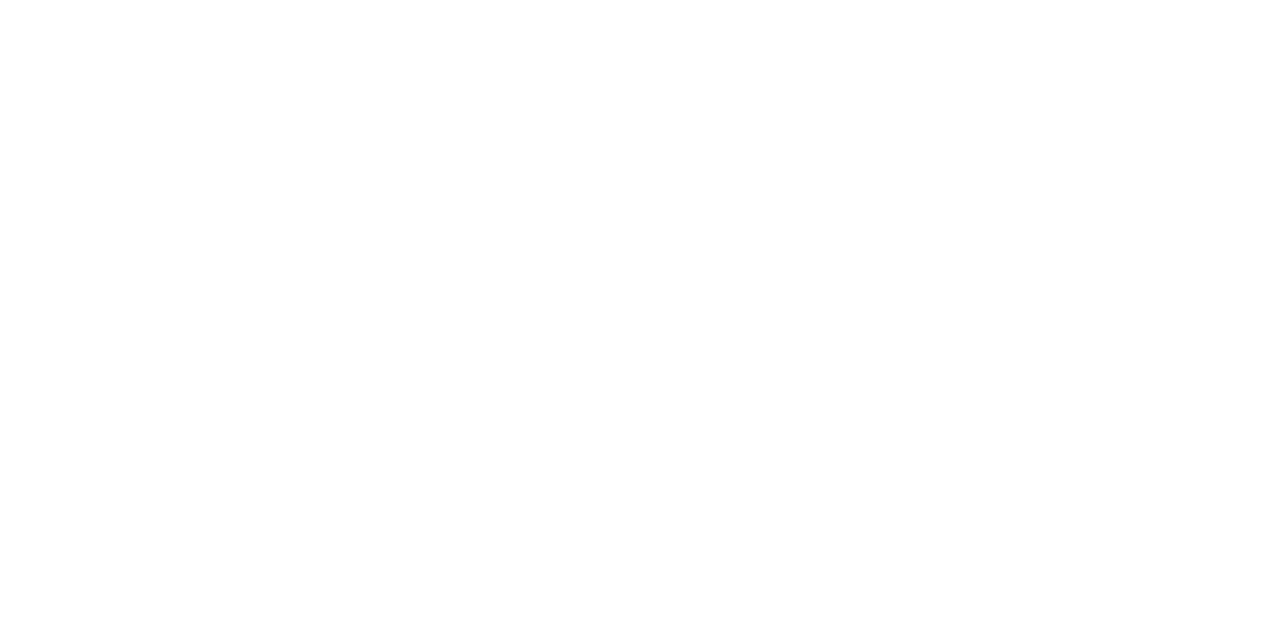
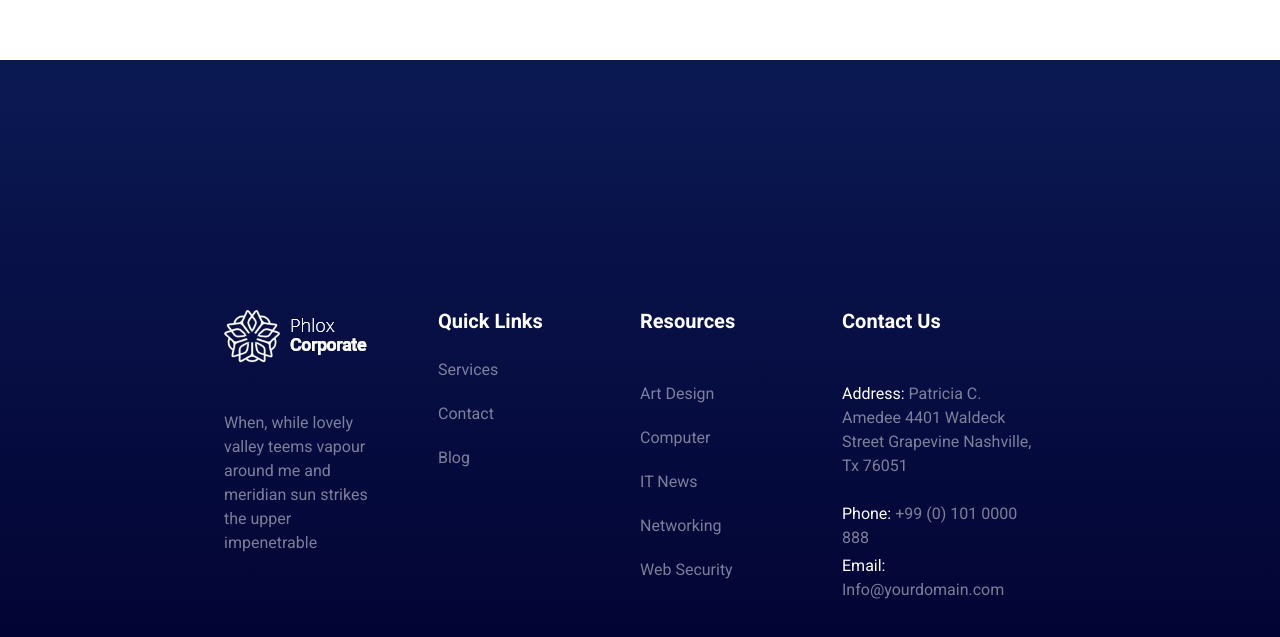
Before and after one commit to salvatore-impellizzeri/proj-html-vuejs, a Vue app: page / in a window 1280 px wide. Shown: the part 7805-8442 px from the top of the page. Before the commit the page ends 7965 px from the top, so only its background shows below. Built offline with nearby package versions, Linux system fonts and the light colour scheme.

Commit message:
Realizzato UpperHeader (Da fare il SubscriberFooter)

```diff
--- /dev/null
+++ b/src/components/AppFooter.vue
@@ -0,0 +1,37 @@
+<script>
+import UpperFooter from './UpperFooter.vue';
+import LowerFooter from './LowerFooter.vue';
+
+export default {
+  data() {
+    return {
+
+    }
+  },
+
+  components: {
+    UpperFooter,
+    LowerFooter,
+  },
+}
+</script>
+
+<template>
+  <div class="container-footer">
+    <div>
+      <UpperFooter />
+    </div>
+    <div>
+      <LowerFooter />
+    </div>
+  </div>
+</template>
+
+<style scoped>
+
+.container-footer{
+    width: 65%;
+    margin: auto;
+}
+
+</style>
--- a/src/components/AppMain.vue
+++ b/src/components/AppMain.vue
@@ -1,4 +1,5 @@
 <script>
+import AppFooter from './AppFooter.vue';
 import SectionBlog from './SectionBlog.vue';
 import SectionPortfolio from './SectionPortfolio.vue';
 import SectionPrice from './SectionPrice.vue';
@@ -20,6 +21,7 @@
     SectionPrice,
     SectionBlog,
     SectionTestimonial,
+    AppFooter,
   }
 }
 </script>
@@ -44,6 +46,9 @@
     <div class="my-bg-white debug">
       <SectionTestimonial />
     </div>
+    <div class="my-bg-blue">
+      <AppFooter />
+    </div>
   </div>
 </template>
 
--- /dev/null
+++ b/src/components/LowerFooter.vue
@@ -0,0 +1,24 @@
+<script>
+
+export default {
+  data() {
+    return {
+
+    }
+  },
+
+  components: {
+
+  },
+}
+</script>
+
+<template>
+  <div>
+
+  </div>
+</template>
+
+<style scoped>
+
+</style>
--- a/src/components/SectionTestimonial.vue
+++ b/src/components/SectionTestimonial.vue
@@ -70,7 +70,7 @@
 <style lang="scss" scoped>
 
 .container-section{
-  padding-bottom: 250px;
+  padding-bottom: 200px;
 }
 
 .clients{
@@ -78,7 +78,7 @@
 }
 
 .cards{
-  margin-bottom: 200px;
+  margin-bottom: 150px;
 }
 
 </style>
--- /dev/null
+++ b/src/components/SubscribeFooter.vue
@@ -0,0 +1,24 @@
+<script>
+
+export default {
+  data() {
+    return {
+
+    }
+  },
+
+  components: {
+
+  },
+}
+</script>
+
+<template>
+  <div>
+    <SubscribeFooter />
+  </div>
+</template>
+
+<style scoped>
+
+</style>
--- /dev/null
+++ b/src/components/UpperFooter.vue
@@ -0,0 +1,155 @@
+<script>
+import SubscribeFooter from './SubscribeFooter.vue';
+
+export default {
+  data() {
+    return {
+        company: {
+            img: '../../src/assets/img/white-logo-2.png',
+            slogan: 'When, while lovely valley teems vapour around me and meridian sun strikes the upper impenetrable',
+        },
+      quickLinks: [
+        'Services',
+        'Contact',
+        'Blog'
+      ],
+      resources: [
+        'Art Design',
+        'Computer',
+        'IT News',
+        'Networking',
+        'Web Security'
+      ],
+      contact: {
+        address: 'Patricia C. Amedee 4401 Waldeck Street Grapevine Nashville, Tx 76051',
+        phone: '+99 (0) 101 0000 888',
+        email: 'Info@yourdomain.com'
+      }
+    }
+  },
+
+  components: {
+    SubscribeFooter,
+  },
+}
+</script>
+
+<template>
+    <div class="container-upper-footer">
+        <!-- <div class="">
+            <SubscribeFooter />
+        </div> -->
+        <div class="row">
+
+            <!-- COMPANY INFO -->
+
+            <div class="col-3 company-info">
+                <div class="mb-5">
+                    <img :src="company.img" alt="">
+                </div>
+                <p>
+                    {{ company.slogan }}
+                </p>
+            </div>
+
+            <!-- QUICK LINK AND RESOURCES -->
+
+            <div class="col-6 row justify-content-between">
+
+                <!-- QUICK LINKS -->
+                <div class="col-6">
+                    <h5 class="text-white fw-bold mb-4">
+                        Quick Links
+                    </h5>
+                    <ul class="p-0">
+                        <a href="">
+                            <li v-for="(quickLink, i) in quickLinks" :key="i">
+                                {{ quickLink }}
+                            </li>
+                        </a>
+                    </ul>
+                </div>
+
+                <!-- RESOURCES -->
+
+                <div class="col-6">
+                    <h5 class="text-white fw-bold mb-5">
+                        Resources
+                    </h5>
+                    <ul class="p-0">
+                        <a href="">
+                            <li v-for="(resource, i) in resources" :key="i">
+                                {{ resource }}
+                            </li>
+                        </a>
+                    </ul>
+                </div>
+            </div>
+
+
+            <!-- CONTACT INFO -->
+
+            <div class="col-3">
+                <h5 class="text-white fw-bold mb-5">
+                    Contact Us
+                </h5>
+                <p class="mb-4">
+                    <span class="text-white">
+                        Address:
+                    </span>
+                    {{ contact.address }}
+                </p>
+                <p class="mb-1">
+                    <span class="text-white">
+                        Phone:
+                    </span>
+                    {{ contact.phone }}
+                </p>
+                <p>
+                    <span class="text-white">
+                        Email:
+                    </span>
+                    {{ contact.email }}
+                </p>
+
+            </div>
+        </div>
+    </div>
+</template>
+
+<style lang="scss" scoped>
+
+.container-upper-footer{
+    padding: 250px 0 100px;
+
+    .company-info{
+        p{
+            width: 80%;
+        }
+    }
+
+    ul{
+        list-style: none;
+
+        li{
+            margin-bottom: 20px;
+            transition: color 0.2s ease-in-out;
+        }
+    }
+
+    p,
+    li{
+        font-family: 'Roboto';
+        color: rgba(255, 255, 255, 0.479);
+    }
+
+    h5{
+        font-family: 'Heebo';
+    }
+
+    li:hover{
+        color: #B6246E;
+    }
+}
+
+</style>
```
